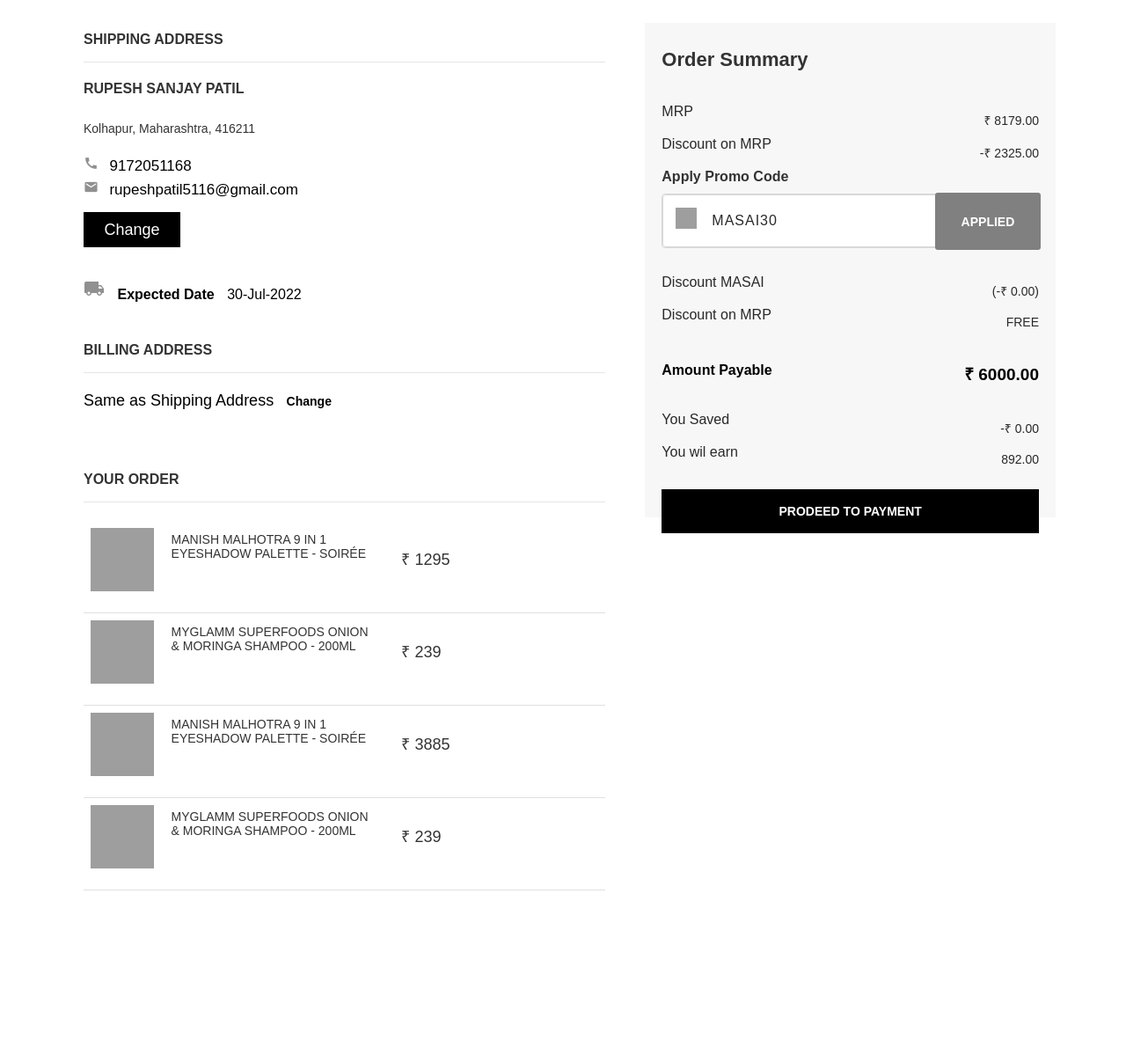
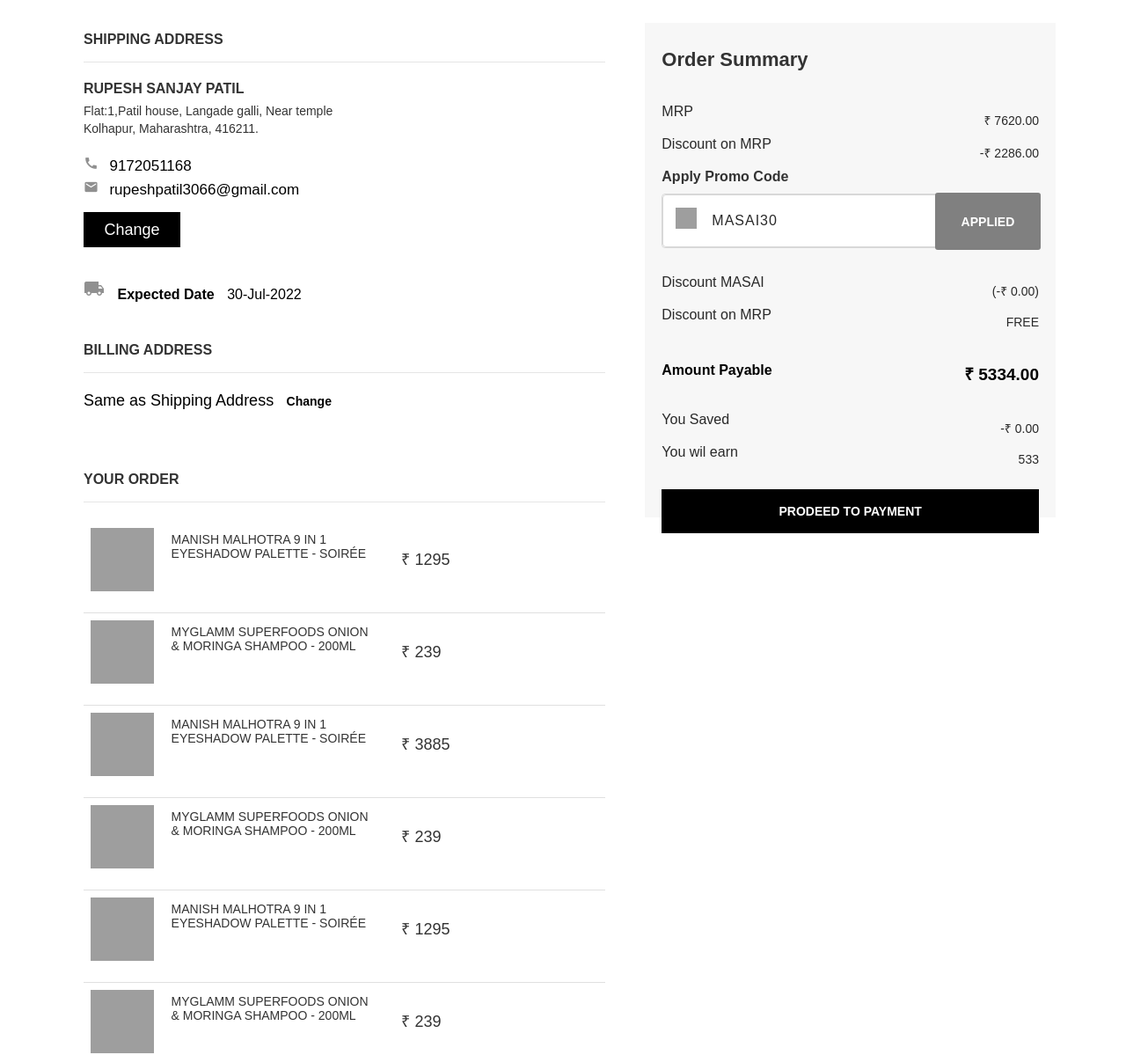
Before and after one commit to Rupesh-1711/myglamm, a plain HTML site: page Checkout_Rupesh/checkout.html in a window 1280 px wide. Shown: the part 108-1307 px from the top of the page at 88% size. Before the commit the page ends 1121 px from the top, so only its background shows below. Drawn offline with Linux system fonts and the light colour scheme; grey boxes are pictures that could not be loaded.

Commit message:
Checkout Page done with all backend

```diff
--- a/Checkout_Rupesh/checkout.html
+++ b/Checkout_Rupesh/checkout.html
@@ -20,25 +20,26 @@
              <div class="addressDetails">
                 <!-- name in h5 -->
                 <h5 id="appendName"></h5>
-               <address>
+               <address id="appendAddress">
+                <!-- <span>Kolhapur, Maharashtra, 416211</span>
                 <br>
-                <span>Kolhapur, Maharashtra, 416211</span>
+                <span>Kolhapur, Maharashtra, 416211</span> -->
                </address>
                <div class="contactD">
                 <div class="mobileN">
                     <span class="material-icons" style="color:#909090;" >
                         call
                         </span>
-                    <span style="margin-bottom:10px">
-                        9172051168
+                    <span style="margin-bottom:10px" id="appendMobile">
+                        <!-- 9172051168 -->
                     </span>
                 </div>
                 <div class="mobileN">
                     <span class="material-icons" style="color:#909090;" >
                         mail
                         </span>
-                    <span style="margin-bottom:10px">
-                        rupeshpatil5116@gmail.com
+                    <span style="margin-bottom:10px" id="appendEamil">
+                        <!-- rupeshpatil5116@gmail.com -->
                     </span>
                 </div>
                 <div class="btnDiv"><button><a href="#">Change</a></button></div>
@@ -72,11 +73,11 @@
             <h6>Order Summary</h6>
             <div class="mrp">
                 <div>MRP</div>
-                <div>₹ 8179.00</div>
+                <div id="mrpAppend">₹ 0.00</div>
             </div>
             <div class="mrp">
                 <div>Discount on MRP</div>
-                <div>-₹ 2325.00</div>
+                <div id="mrpDisAppend">-₹ 2325.00</div>
             </div>
             <p>Apply Promo Code</p>
             <form action="" class="applyForm">
@@ -102,7 +103,7 @@
             </div>
             <div class="mrp">
                 <div>You wil earn</div>
-                <div>892.00</div>
+                <div id="goodPointsAppend">892.00</div>
             </div>
             <div>
                 <a href="#">
@@ -112,13 +113,7 @@
         </div>
 
     </div>
-    <!-- <div id="footer">
 
-        <div id="footerDiv">
-            <div><img src="./image/Footer logo.png" style="width:140px; height: 60px; ;"  id="asdf"alt=""></div>
-
-        </div>
-  </div> -->
 </body>
 </html>
 <script src="./checkout.js">
--- a/Checkout_Rupesh/checkout.js
+++ b/Checkout_Rupesh/checkout.js
@@ -13,7 +13,7 @@ let obj = {
 }
 
 localStorage.setItem("address", JSON.stringify(obj));
-localStorage.setItem("grandTotal", JSON.stringify(6000));
+localStorage.setItem("grandTotal", JSON.stringify(5334));
 localStorage.setItem("bagItem", JSON.stringify(7));
 
 let grandTotal = JSON.parse(localStorage.getItem("grandTotal"));
@@ -27,16 +27,35 @@ let addressLine2 = `${address.city},${address.state},${address.zip}`
 
 let appendName = document.getElementById("appendName");
 appendName.innerText = nameAppend1
+let apppendAddress = document.getElementById("appendAddress");
+apppendAddress.innerHTML = ` <span>${address.house}, ${address.street}, ${address.landmark}</span>
+<br>
+${address.city}, ${address.state}, ${address.pincode}.`
 
+let appendMobile =document.getElementById('appendMobile');
+appendMobile.innerText = address.mobile
 
-// console.log(addressLine1, addressLine2)
-// Amount Payable
-// let addIt =document.getElementById("addIt")
-//    addIt.append( ` <div>Amount Payable</div> <div style="font-size: 19px;">₹ ${grandTotal}.00</div>`)
+let appendEmail =document.getElementById('appendEamil');
+appendEmail.innerText = address.email
+
  let grandTotalAppend = document.getElementById("grandTotalAppend")
  grandTotalAppend.innerText = `₹ ${grandTotal}.00`
+ console.log(grandTotal)
+     let withoutDiscout = Math.floor((100*grandTotal)/70)
+     console.log(withoutDiscout)
+let mrpAppend = document.getElementById("mrpAppend")
+mrpAppend.innerText = `₹ ${withoutDiscout}.00`
+let mrpDisAppend = document.getElementById("mrpDisAppend")
+mrpDisAppend.innerText = `-₹ ${withoutDiscout-grandTotal}.00`
+
+let goodPointsAppend = document.getElementById("goodPointsAppend")
+goodPointsAppend.innerText = Math.floor((grandTotal*10)/100)
 // append part
 let items = [{img:"https://files.myglamm.com/site-images/200x200/Soiree-(1).jpg",price:1295,title:"MANISH MALHOTRA 9 IN 1 EYESHADOW PALETTE - SOIRÉE",quantity:1},
+    {img:"https://files.myglamm.com/site-images/original/Artboard-1-(1).jpg",price:239,title:"MYGLAMM SUPERFOODS ONION & MORINGA SHAMPOO - 200ML",quantity:1},
+    {img:"https://files.myglamm.com/site-images/200x200/Soiree-(1).jpg",price:1295,title:"MANISH MALHOTRA 9 IN 1 EYESHADOW PALETTE - SOIRÉE",quantity:3},
+    {img:"https://files.myglamm.com/site-images/original/Artboard-1-(1).jpg",price:239,title:"MYGLAMM SUPERFOODS ONION & MORINGA SHAMPOO - 200ML",quantity:1},
+    {img:"https://files.myglamm.com/site-images/200x200/Soiree-(1).jpg",price:1295,title:"MANISH MALHOTRA 9 IN 1 EYESHADOW PALETTE - SOIRÉE",quantity:1},
     {img:"https://files.myglamm.com/site-images/original/Artboard-1-(1).jpg",price:239,title:"MYGLAMM SUPERFOODS ONION & MORINGA SHAMPOO - 200ML",quantity:1},
     {img:"https://files.myglamm.com/site-images/200x200/Soiree-(1).jpg",price:1295,title:"MANISH MALHOTRA 9 IN 1 EYESHADOW PALETTE - SOIRÉE",quantity:3},
     {img:"https://files.myglamm.com/site-images/original/Artboard-1-(1).jpg",price:239,title:"MYGLAMM SUPERFOODS ONION & MORINGA SHAMPOO - 200ML",quantity:1},
```
